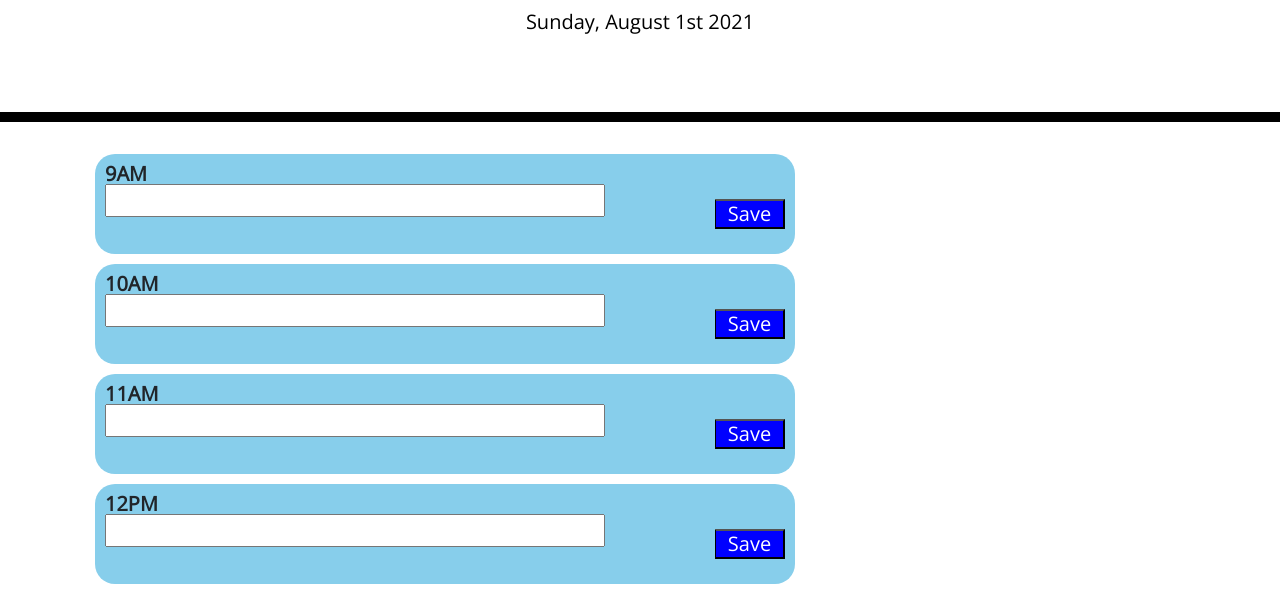
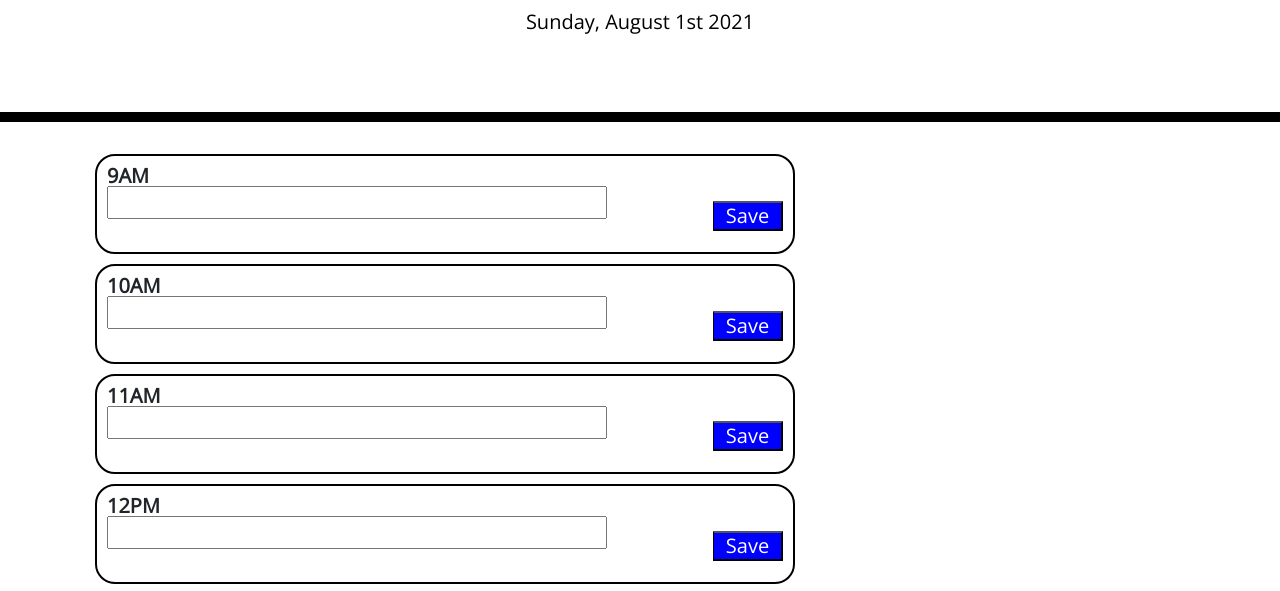
Before and after one commit to vikezme/Daily-Planner, a plain HTML site: page index.html in a window 1280 px wide. Shown: the part 182-773 px from the top of the page. Drawn offline with nearby package versions, Linux system fonts and the light colour scheme.

Commit message:
adding file

```diff
--- a/script.js
+++ b/script.js
@@ -6,6 +6,7 @@ $( document ).ready(function() {
     $('#currentDay').html(moment().format("dddd, MMMM Do YYYY"));
     for(var i=9;i<=17;++i) {
       formattedTime = moment().hour(i).format("hA");
+
       containerHTML += `        <div id="${i}" class="entry">
                 <div>${formattedTime}</div>
                 <input type="text"/>
--- a/style.css
+++ b/style.css
@@ -79,7 +79,7 @@ textarea {
 .entry {
   height: 100px;
   width: 700px;
-  background-color: skyblue;
+  border: 2px solid black;
   border-radius: 20px;
   font-size: 20px;
   font-weight: bold;
```
